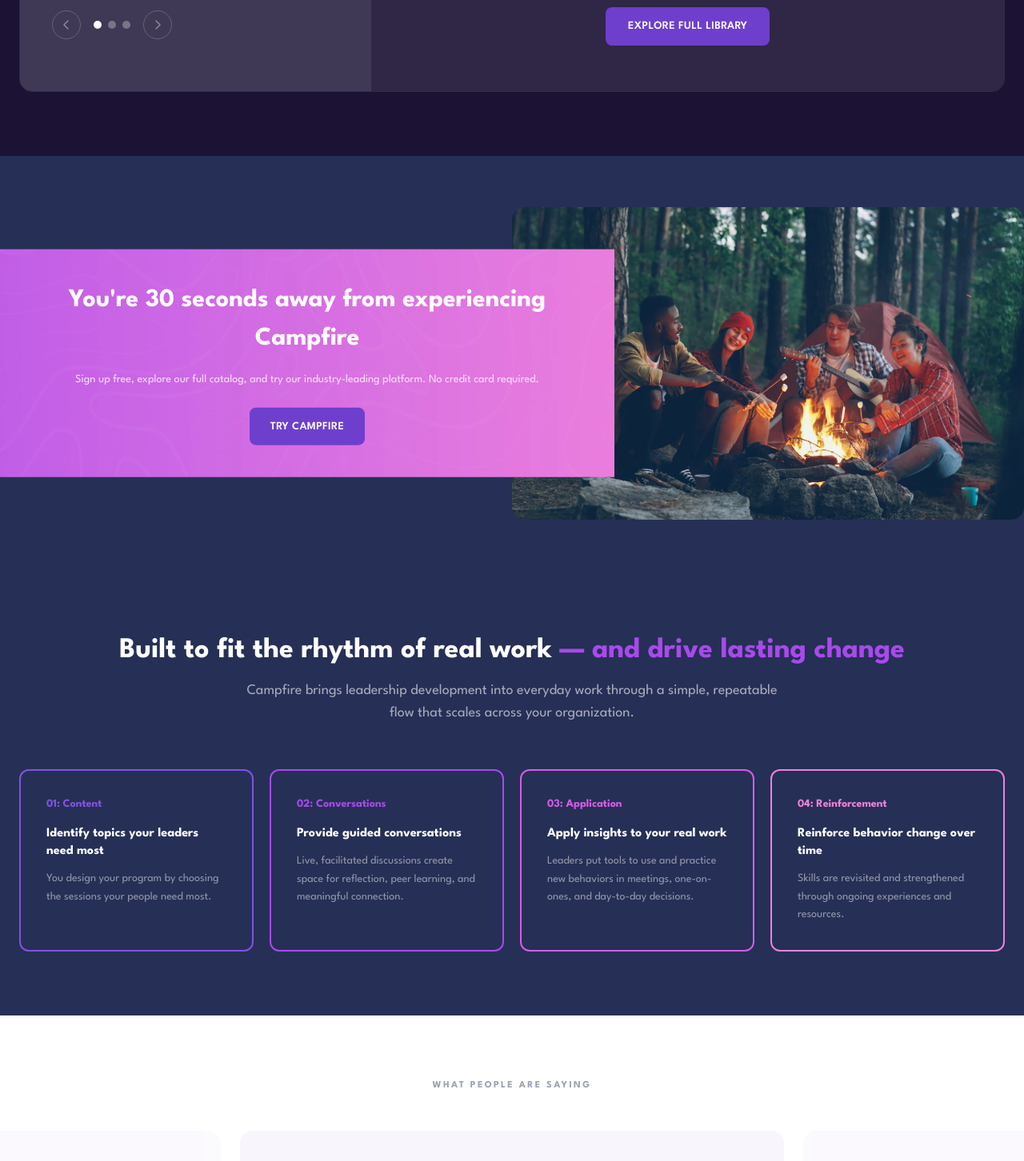
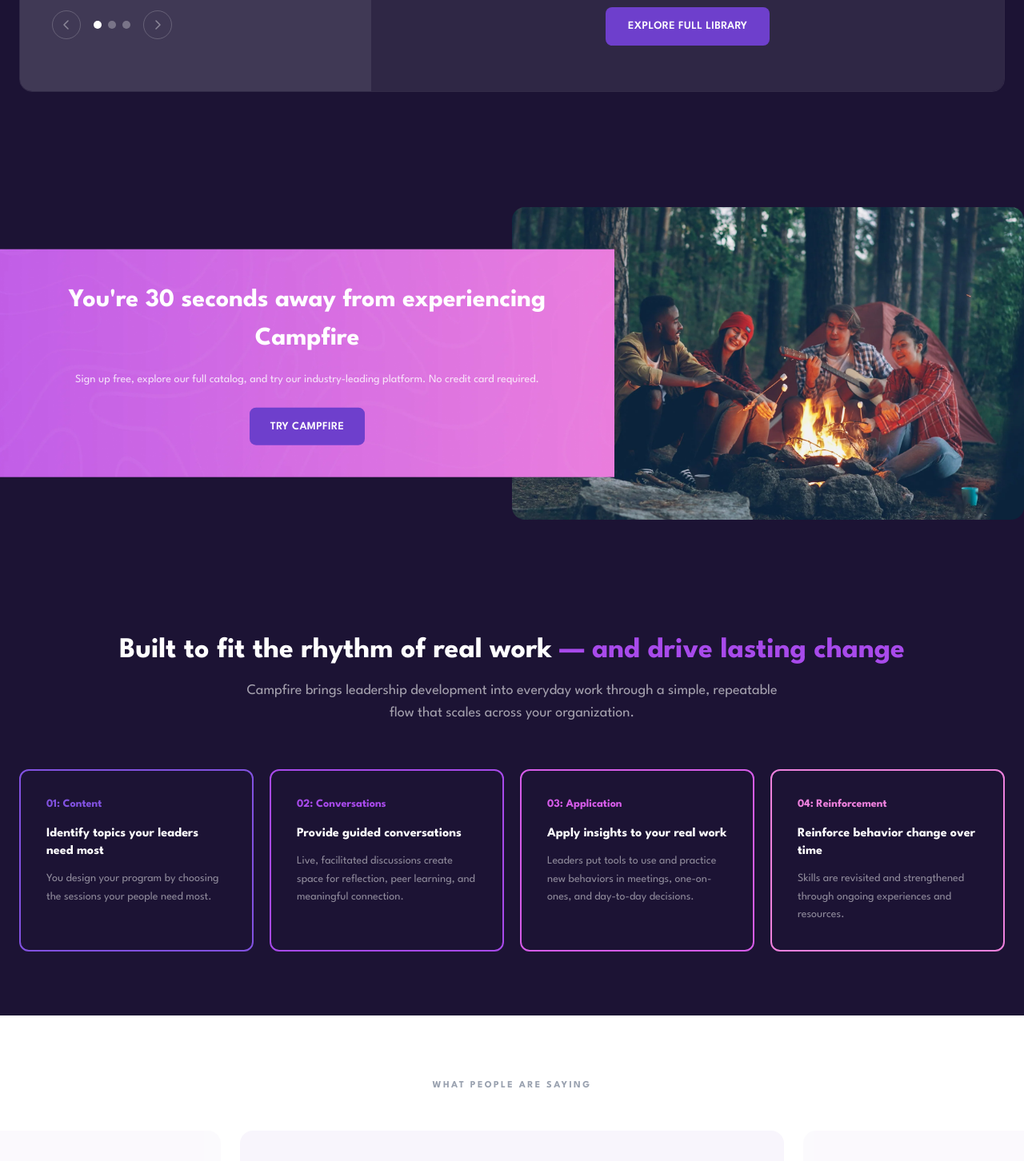
Before and after one commit to stevearntz/campfire-website, a Next.js app: page / in a window 1280 px wide. Shown: the part 2719-4171 px from the top of the page at 80% size. Built offline with nearby package versions, Linux system fonts and the light colour scheme; no server answers.

Commit message:
Match free trial ribbon and how-it-works bg to #1C1334

```diff
--- a/app/page.tsx
+++ b/app/page.tsx
@@ -195,7 +195,7 @@
       <ProductShowcase />
 
       {/* ==================== FREE TRIAL RIBBON ==================== */}
-      <section className="bg-[#262F56] py-16 overflow-hidden">
+      <section className="bg-[#1C1334] py-16 overflow-hidden">
         {/* Mobile: pink topo only, no image */}
         <div className="md:hidden px-6">
           <div
@@ -281,7 +281,7 @@
       </section>
 
       {/* ==================== HOW IT WORKS ==================== */}
-      <section id="how-it-works" className="py-20 bg-[#262F56]">
+      <section id="how-it-works" className="py-20 bg-[#1C1334]">
         <div className="max-w-7xl mx-auto px-6">
           <div className="text-center mb-14">
             <h2 className="text-3xl md:text-4xl font-bold text-white">
```
